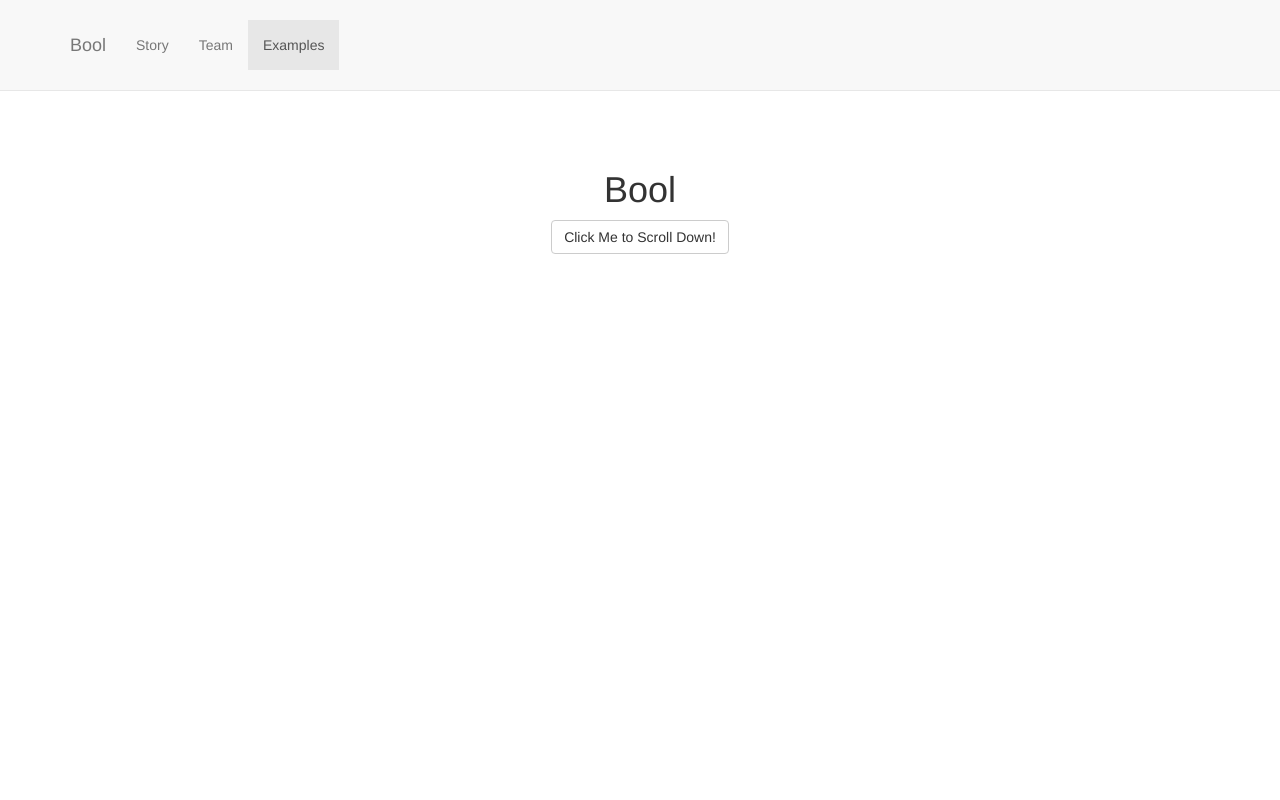
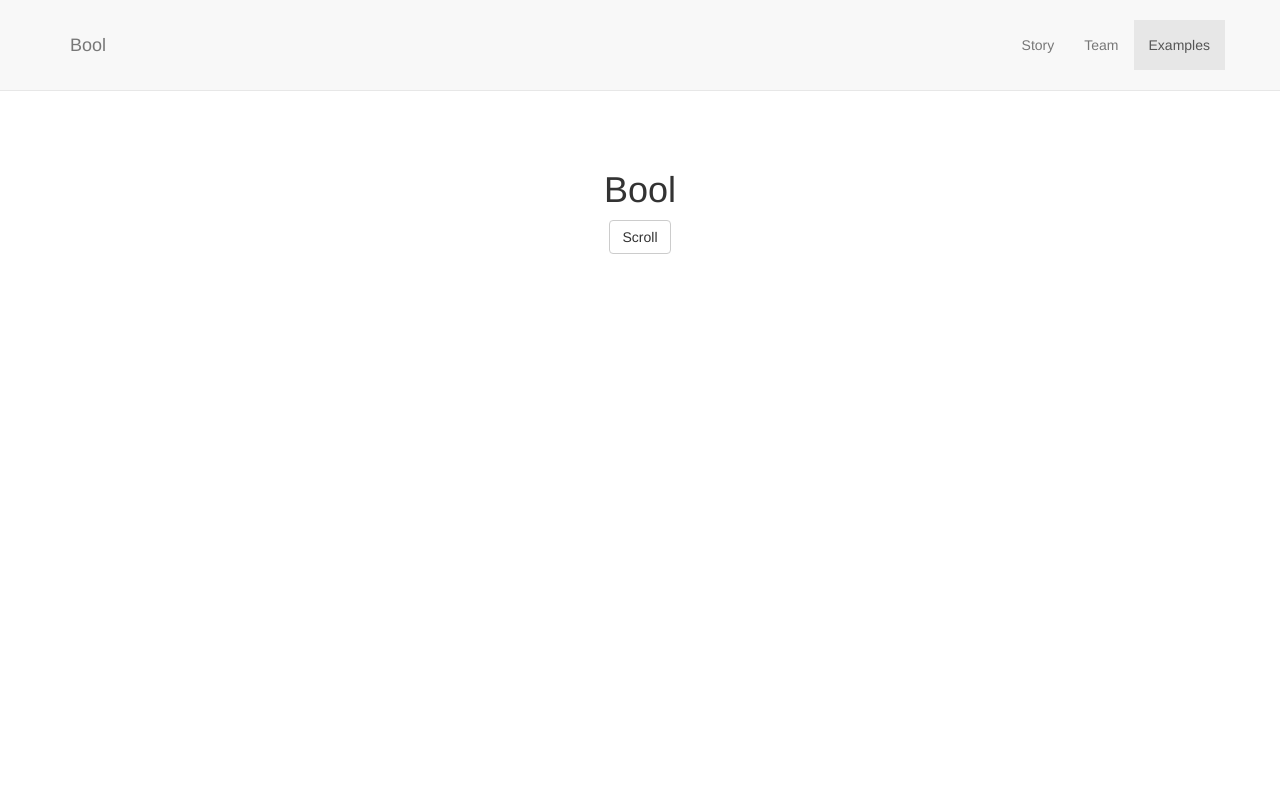
Before and after one commit to Teecolz/bool, a website: page index.html in a window 1280 px wide. Shown: the top 800 px of the page. Drawn offline with nearby package versions, Linux system fonts and the light colour scheme.

Commit message:
implemented navbar right, scroll btn

```diff
--- a/index.html
+++ b/index.html
@@ -28,7 +28,7 @@
             </div>
             <!-- Collect the nav links, forms, and other content for toggling -->
             <div class="collapse navbar-collapse navbar-ex1-collapse">
-                <ul class="nav navbar-nav">
+                <ul class="nav navbar-nav navbar-right">
                     <!-- Hidden li included to remove active class from about link when scrolled up past about section -->
                     <li class="hidden">
                         <a class="page-scroll" href="#page-top"></a>
@@ -54,7 +54,7 @@
             <div class="row">
                 <div class="col-lg-12">
                     <h1>Bool</h1>
-                    <a class="btn btn-default page-scroll" href="#story">Click Me to Scroll Down!</a>
+                    <a class="btn btn-default page-scroll" href="#story">Scroll</a>
                 </div>
             </div>
         </div>
```
